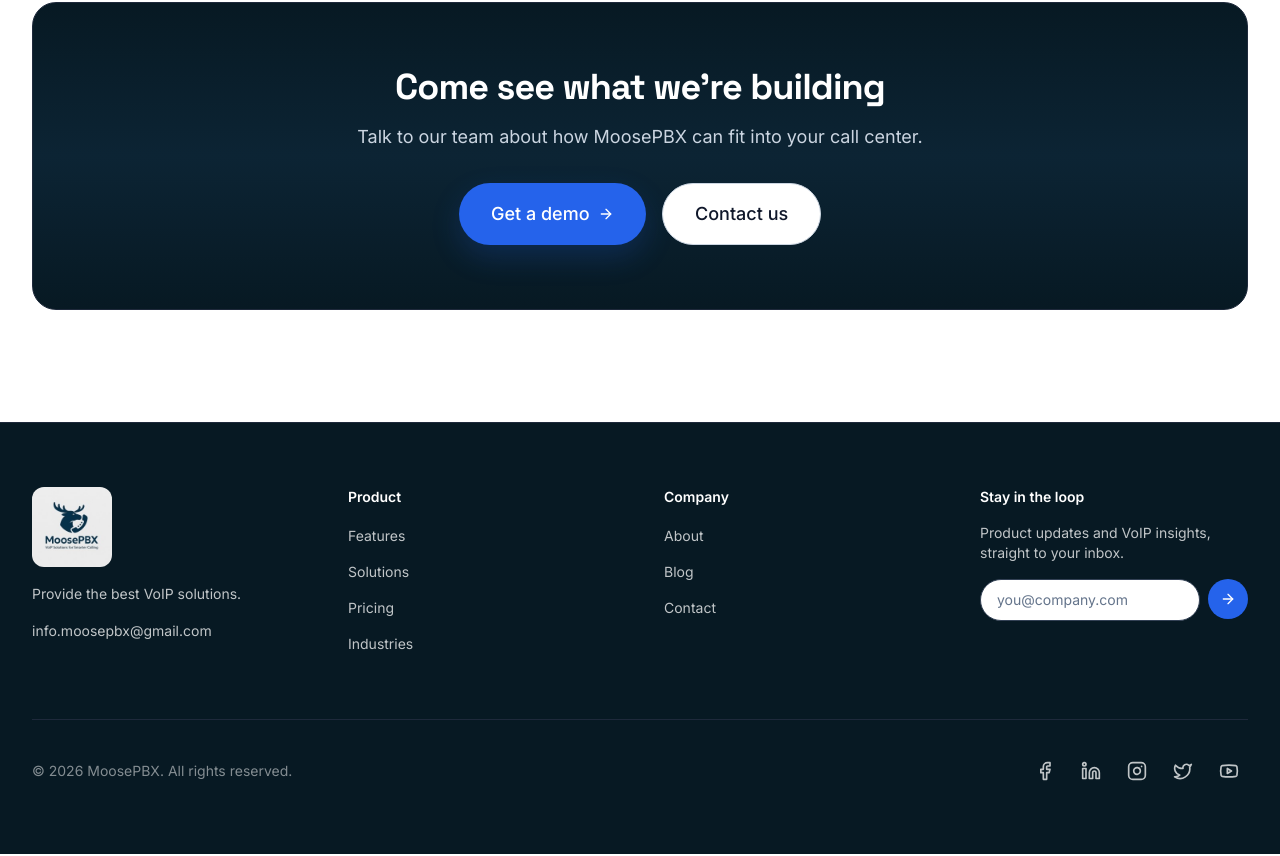
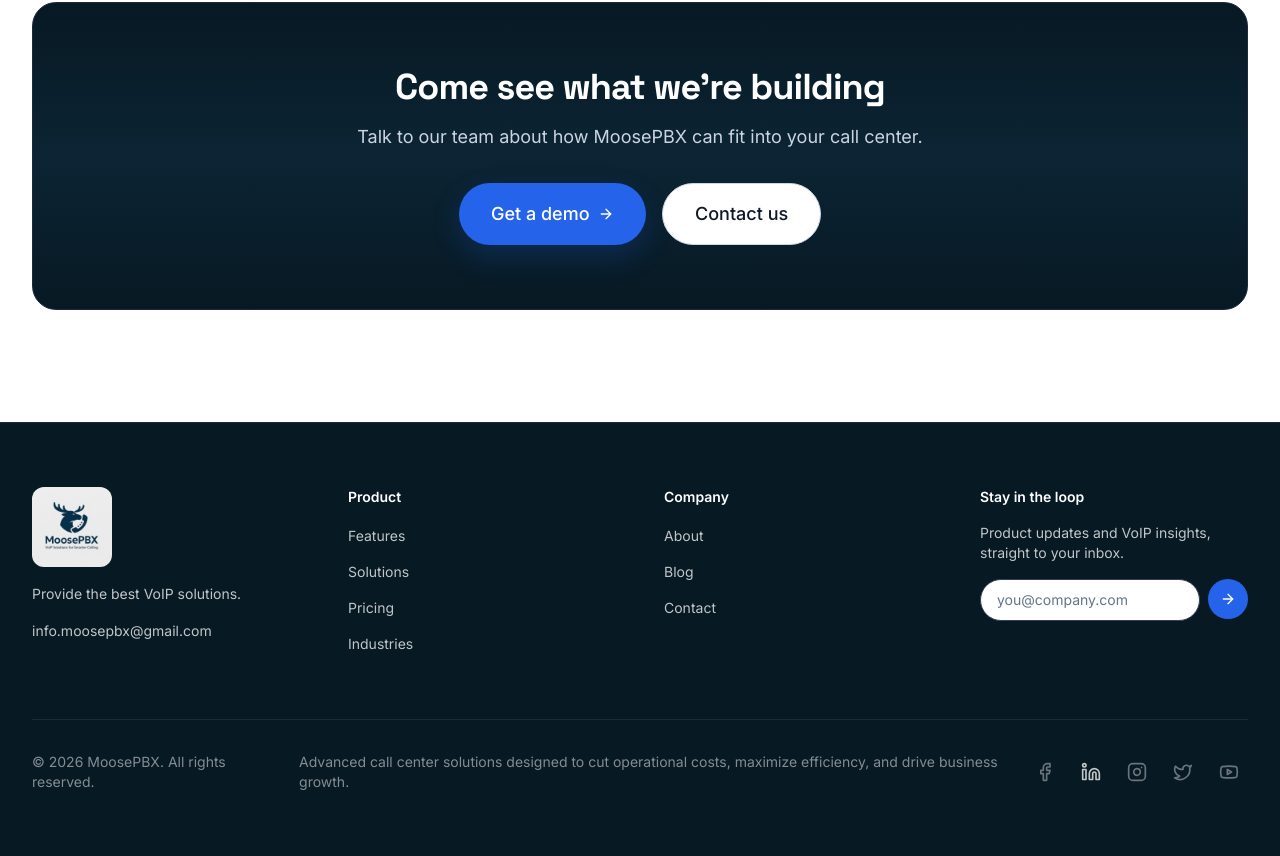
Before and after one commit to cricyahya-wq/hamza-website, a Next.js app: page /about in a window 1280 px wide. Shown: the part 3557-4413 px from the top of the page. Built offline with nearby package versions, Linux system fonts and the light colour scheme; no server answers.

Commit message:
Restore tagline and make non-LinkedIn icons inactive

```diff
--- a/src/components/sections/Footer.tsx
+++ b/src/components/sections/Footer.tsx
@@ -172,61 +172,53 @@
             reserved.
           </p>
 
+          <p className="text-sm text-white/50 text-center sm:text-left">
+            {siteConfig.tagline}
+          </p>
+
           <div className="flex items-center gap-2">
             {siteConfig.links?.facebook && (
-              <a
-                href={siteConfig.links.facebook}
-                target="_blank"
-                rel="noreferrer"
-                className="p-2 rounded-md border border-transparent text-white/75 hover:text-white hover:bg-white/5 hover:border-white/10 transition-all"
+              <div
+                className="p-2 rounded-md border border-transparent text-white/40"
                 aria-label="Facebook"
               >
                 <Facebook className="size-5" />
-              </a>
+              </div>
             )}
             {siteConfig.links?.linkedin && (
               <a
                 href={siteConfig.links.linkedin}
                 target="_blank"
                 rel="noreferrer"
-                className="p-2 rounded-md border border-transparent text-white/75 hover:text-white hover:bg-white/5 hover:border-white/10 transition-all"
+                className="p-2 rounded-md border border-transparent text-white/75 hover:text-white hover:bg-white/5 hover:border-white/10 transition-all cursor-pointer"
                 aria-label="LinkedIn"
               >
                 <Linkedin className="size-5" />
               </a>
             )}
             {siteConfig.links?.instagram && (
-              <a
-                href={siteConfig.links.instagram}
-                target="_blank"
-                rel="noreferrer"
-                className="p-2 rounded-md border border-transparent text-white/75 hover:text-white hover:bg-white/5 hover:border-white/10 transition-all"
+              <div
+                className="p-2 rounded-md border border-transparent text-white/40"
                 aria-label="Instagram"
               >
                 <Instagram className="size-5" />
-              </a>
+              </div>
             )}
             {siteConfig.links?.twitter && (
-              <a
-                href={siteConfig.links.twitter}
-                target="_blank"
-                rel="noreferrer"
-                className="p-2 rounded-md border border-transparent text-white/75 hover:text-white hover:bg-white/5 hover:border-white/10 transition-all"
+              <div
+                className="p-2 rounded-md border border-transparent text-white/40"
                 aria-label="X (Twitter)"
               >
                 <Twitter className="size-5" />
-              </a>
+              </div>
             )}
             {siteConfig.links?.youtube && (
-              <a
-                href={siteConfig.links.youtube}
-                target="_blank"
-                rel="noreferrer"
-                className="p-2 rounded-md border border-transparent text-white/75 hover:text-white hover:bg-white/5 hover:border-white/10 transition-all"
+              <div
+                className="p-2 rounded-md border border-transparent text-white/40"
                 aria-label="YouTube"
               >
                 <Youtube className="size-5" />
-              </a>
+              </div>
             )}
           </div>
         </div>
```
